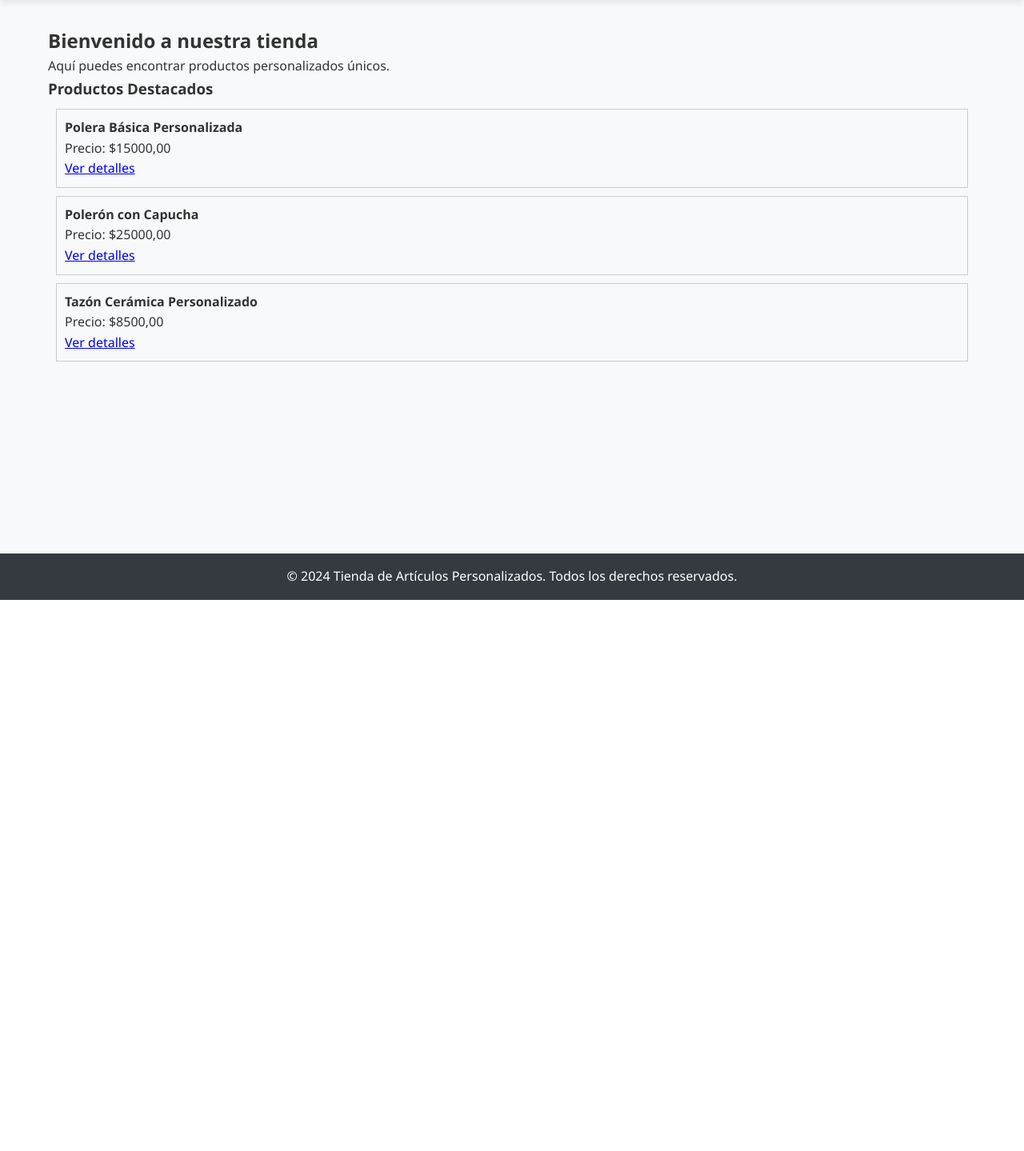
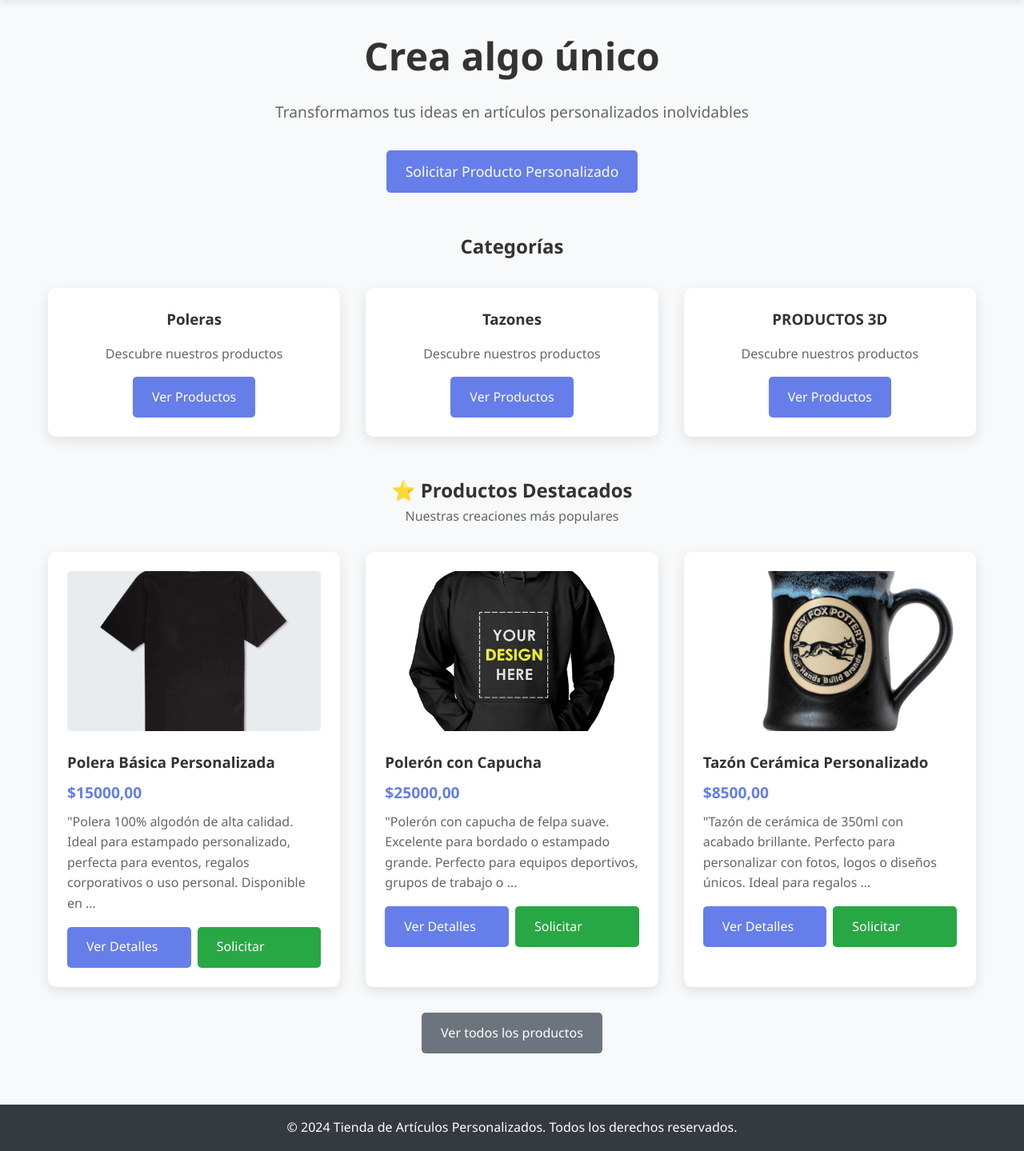
Before and after one commit to F0b10n269/Tiende_online, a Django app: page / in a window 1280 px wide. Shown: the part 78-1517 px from the top of the page at 80% size. Before the commit the page ends 828 px from the top, so only its background shows below. Run offline with Django 5.2, Linux system fonts and the light colour scheme; data comes from the database, SQL or seed files in the repository.

Commit message:
Update index.html

```diff
--- a/Tienda_personalizada-main/Tienda_personalizada-main/tienda_personalizados/templates/tienda/index.html
+++ b/Tienda_personalizada-main/Tienda_personalizada-main/tienda_personalizados/templates/tienda/index.html
@@ -1,25 +1,6 @@
 {% extends 'tienda/base.html' %}
 
 {% block content %}
-<h2>Bienvenido a nuestra tienda</h2>
-<p>Aquí puedes encontrar productos personalizados únicos.</p>
-
-<h3>Productos Destacados</h3>
-{% if productos_destacados %}
-    <div>
-    {% for producto in productos_destacados %}
-        <div style="border: 1px solid #ccc; padding: 10px; margin: 10px;">
-            <h4>{{ producto.nombre }}</h4>
-            <p>Precio: ${{ producto.precio_base }}</p>
-            <a href="{% url 'tienda:detalle_producto' producto.id %}">Ver detalles</a>
-        </div>
-    {% endfor %}
-    </div>
-{% else %}
-    <p>No hay productos disponibles.</p>
-{% endif %}
-{% endblock %}
-
 <section style="text-align: center; margin-bottom: 3rem;">
     <h1 style="font-size: 3rem; margin-bottom: 1rem;">Crea algo único</h1>
     <p style="font-size: 1.2rem; color: #666; margin-bottom: 2rem;">
@@ -46,10 +27,21 @@
 </section>
 
 <section>
-    <h2 style="text-align: center; margin-bottom: 2rem;">Productos Destacados</h2>
+    <div style="text-align: center; margin-bottom: 2rem;">
+        <h2>⭐ Productos Destacados</h2>
+        <p style="color: #666;">Nuestras creaciones más populares</p>
+    </div>
+
     <div class="grid grid-3">
         {% for producto in productos_destacados %}
-        <div class="card">
+        <div class="card" style="position: relative;">
+            <!-- ✅ BADGE DE DESTACADO -->
+            {% if producto.destacado %}
+            <div style="position: absolute; top: 10px; right: 10px; background: #ffc107; color: #000; padding: 4px 8px; border-radius: 12px; font-size: 0.8rem; font-weight: bold; z-index: 10;">
+                ⭐ Destacado
+            </div>
+            {% endif %}
+
             {% if producto.imagen_1 %}
             <img src="{{ producto.imagen_1.url }}" alt="{{ producto.nombre }}"
                  style="width: 100%; height: 200px; object-fit: cover; border-radius: 5px; margin-bottom: 1rem;">
@@ -77,4 +69,11 @@
         </p>
         {% endfor %}
     </div>
+
+    <div style="text-align: center; margin-top: 2rem;">
+        <a href="{% url 'tienda:catalogo' %}" class="btn" style="background: #6c757d;">
+            Ver todos los productos
+        </a>
+    </div>
 </section>
+{% endblock %}
```
